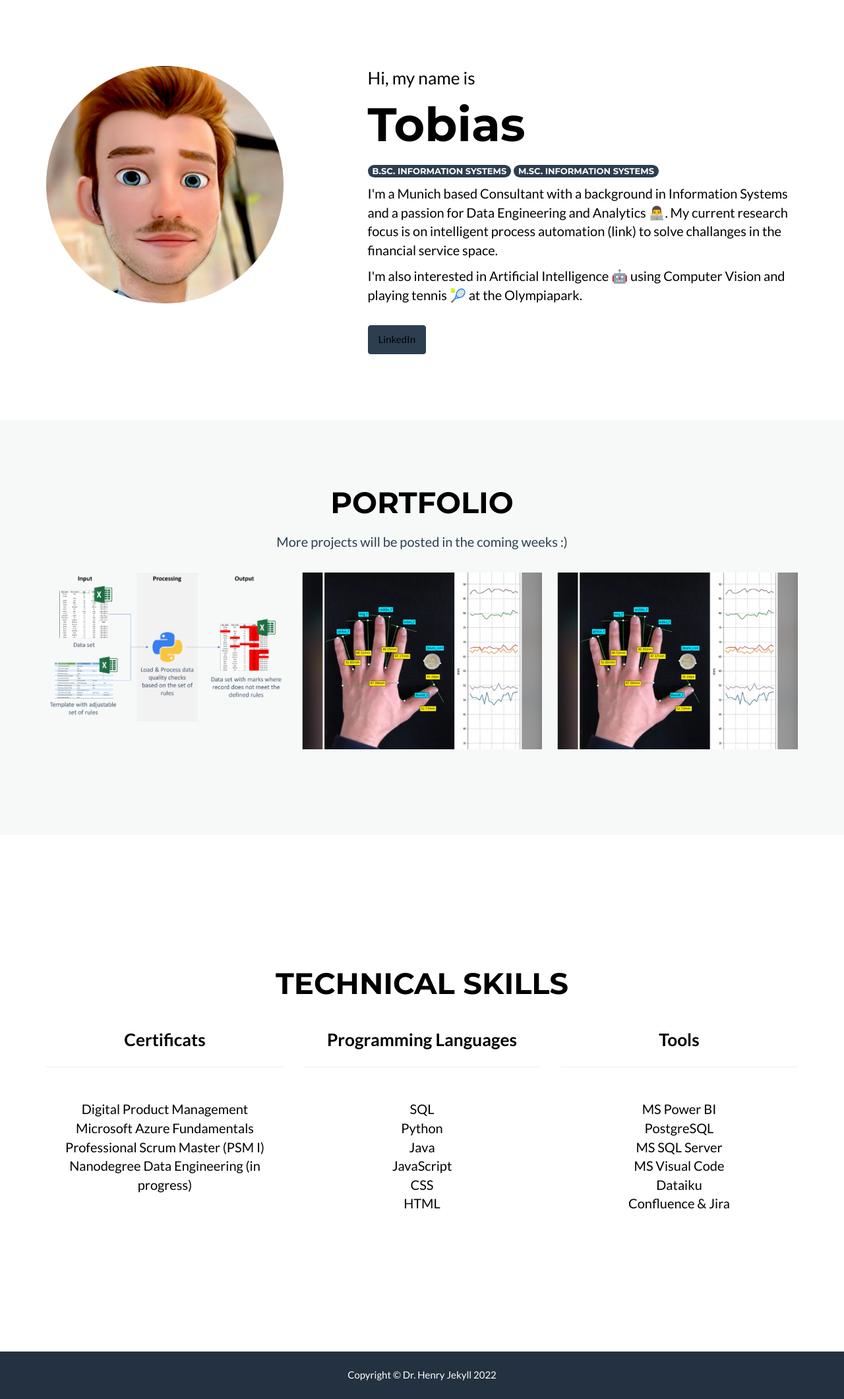
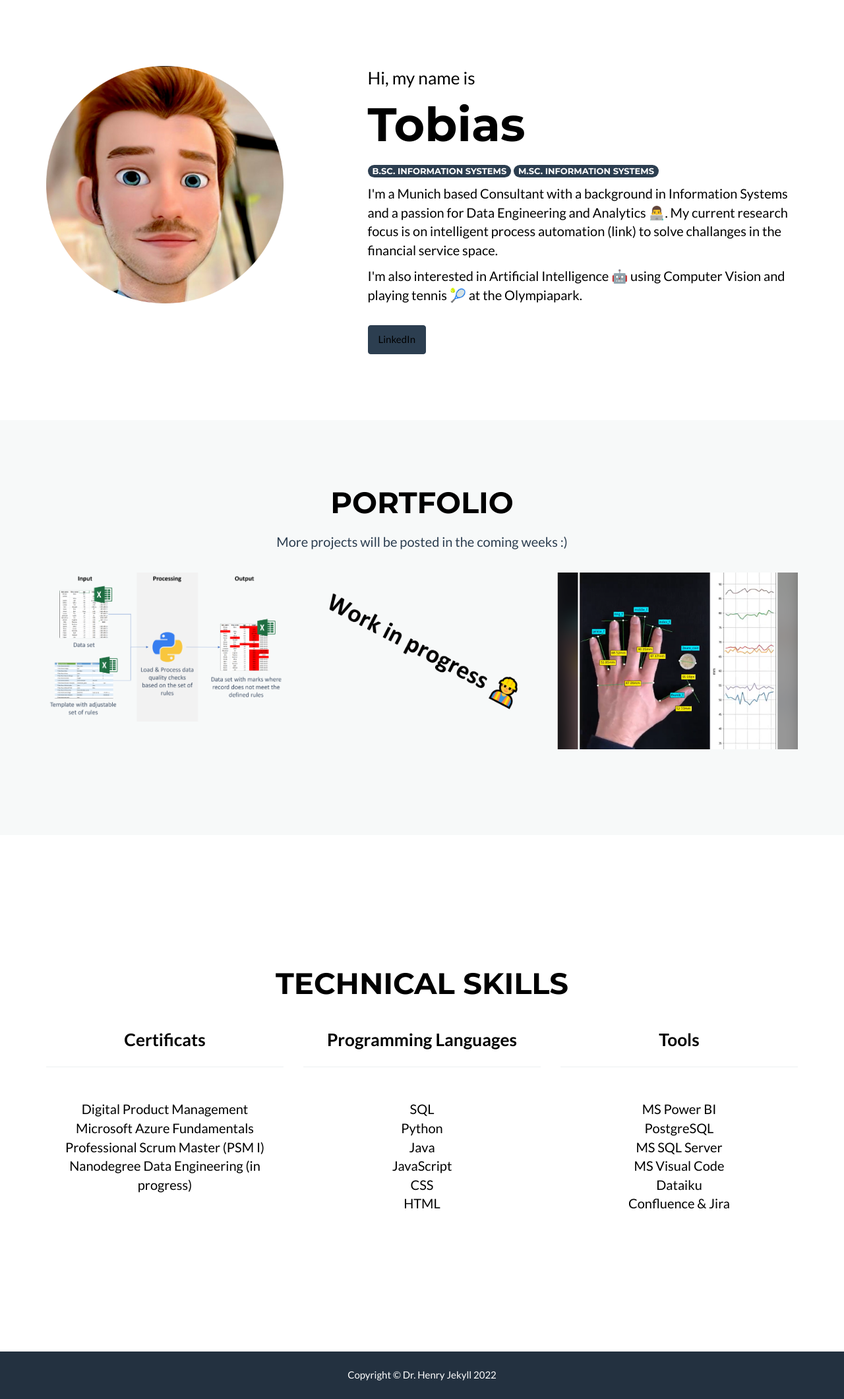
Before and after one commit to tolan005/tolan005.github.io, a Jekyll site: the page built from _posts/2014-07-18-project-1.markdown, in a window 1280 px wide. Shown: the whole page at 66% size. Built offline with Jekyll 4.4.1, drawn with Linux system fonts in a browser that asks for light colours.

Commit message:
Update 2014-07-19-project-3.markdown
wip

```diff
--- a/_posts/2014-07-19-project-3.markdown
+++ b/_posts/2014-07-19-project-3.markdown
@@ -2,7 +2,7 @@
 layout: default
 modal-id: 2
 date: 2014-07-17
-img: cv_hand_measure.PNG
+img: wip.PNG
 alt: image-alt
 description: Work in progress
 ---
```
